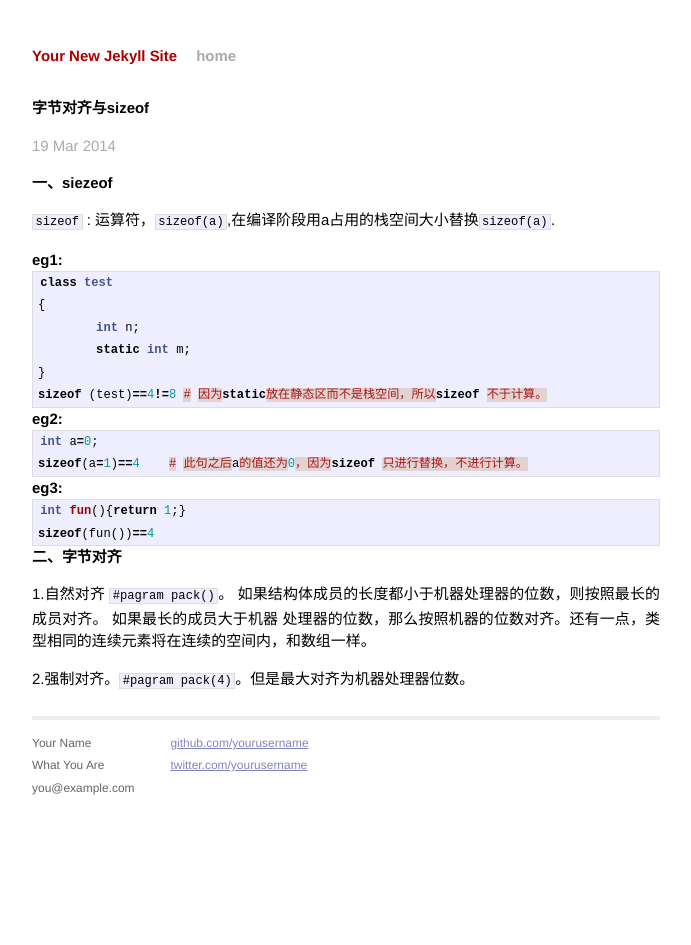
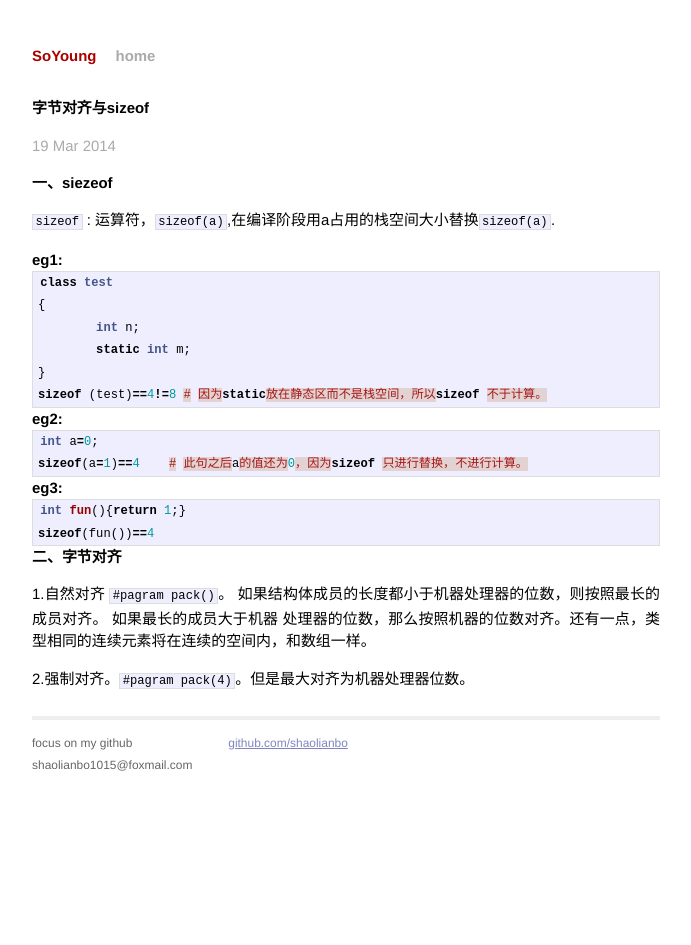
Before and after one commit to shaolianbo/shaolianbo.github.io, a Jekyll site: the page built from _posts/c/2014-03-19-字节对齐和sizeof.markdown, in a window 1280 px wide. Shown: the whole page, without its empty margins (294-985 px from the left). Built offline with Jekyll 4.4.1, drawn with Linux system fonts in a browser that asks for light colours; Markdown is read by kramdown in place of the engine named in the settings; comment, search, counter and statistics services are not loaded.

Commit message:
add duoshuo

```diff
--- a/_config.yml
+++ b/_config.yml
@@ -1,3 +1,5 @@
-name: Your New Jekyll Site
+name: SoYoung
 markdown: redcarpet
 pygments: true
+mail: shaolianbo1015@foxmail.com
+git: github.com/shaolianbo
--- a/_layouts/default.html
+++ b/_layouts/default.html
@@ -26,15 +26,13 @@
           <div class="footer">
             <div class="contact">
               <p>
-                Your Name<br />
-                What You Are<br />
-                you@example.com
+                focus on my github<br />
+				{{site.mail}}
               </p>
             </div>
             <div class="contact">
               <p>
-                <a href="https://github.com/yourusername">github.com/yourusername</a><br />
-                <a href="https://twitter.com/yourusername">twitter.com/yourusername</a><br />
+			  <a href="https://{{site.git}}">{{site.git}}</a><br />
               </p>
             </div>
           </div>
--- a/_layouts/post.html
+++ b/_layouts/post.html
@@ -7,3 +7,17 @@
 <div class="post">
 {{ content }}
 </div>
+<!-- Duoshuo Comment BEGIN -->
+<div class="ds-thread"></div>
+<script type="text/javascript">
+	var duoshuoQuery = {short_name:"shaolianbo"};
+	(function() {
+		var ds = document.createElement('script');
+		ds.type = 'text/javascript';ds.async = true;
+		ds.src = 'http://static.duoshuo.com/embed.js';
+		ds.charset = 'UTF-8';
+		(document.getElementsByTagName('head')[0]
+		|| document.getElementsByTagName('body')[0]).appendChild(ds);
+	})();
+</script>
+<!-- Duoshuo Comment END -->
--- a/index.html
+++ b/index.html
@@ -1,6 +1,6 @@
 ---
 layout: default
-title: Your New Jekyll Site
+title: shaolianbo blog
 ---
 
 <div id="home">
```
Also changed, not shown: _posts/algorithm/2013-01-30-trie.markdown (added, +80 -0 lines), _posts/algorithm/2013-02-02-欧几里德法求最大公约数.markdown (added, +73 -0 lines), 1 other file.
